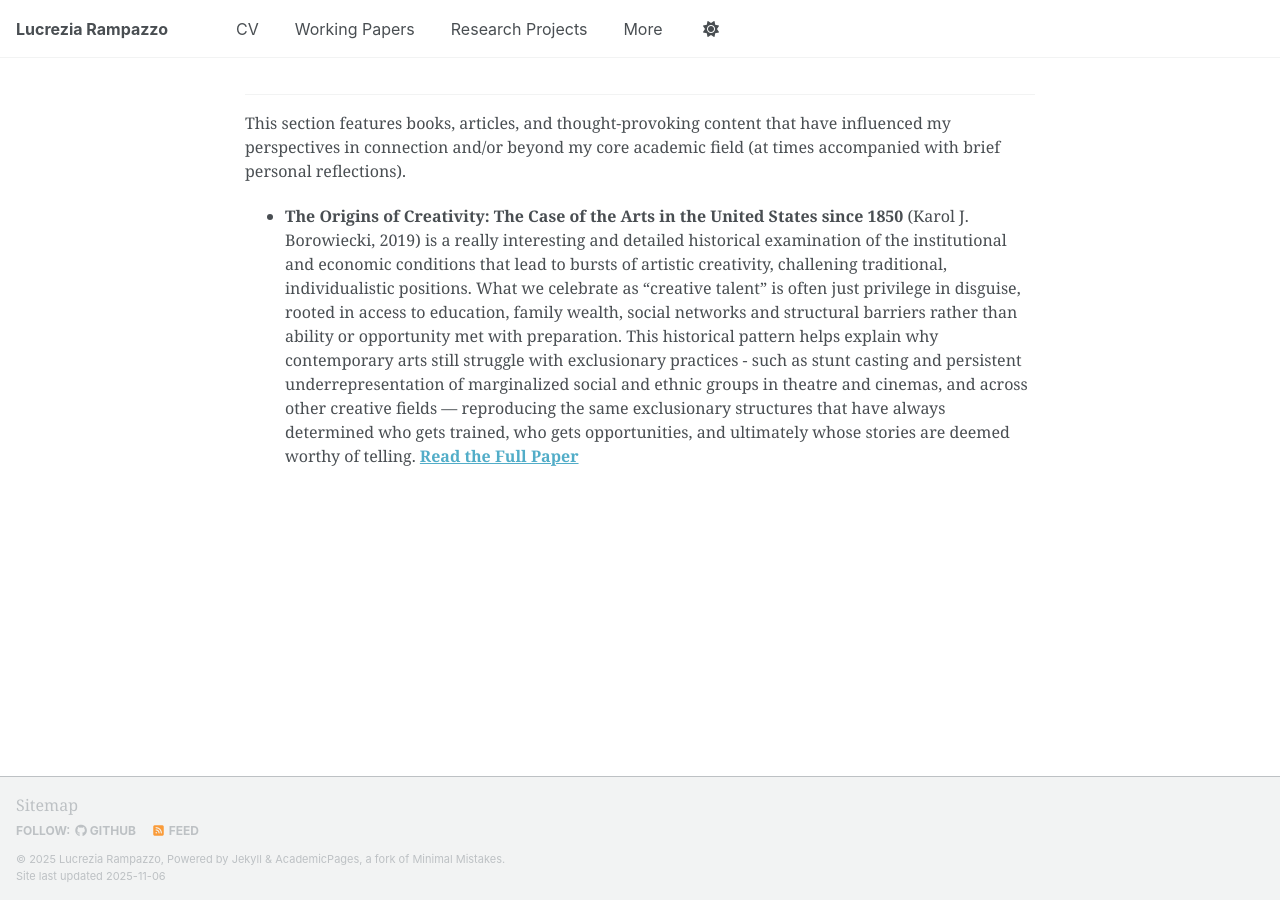
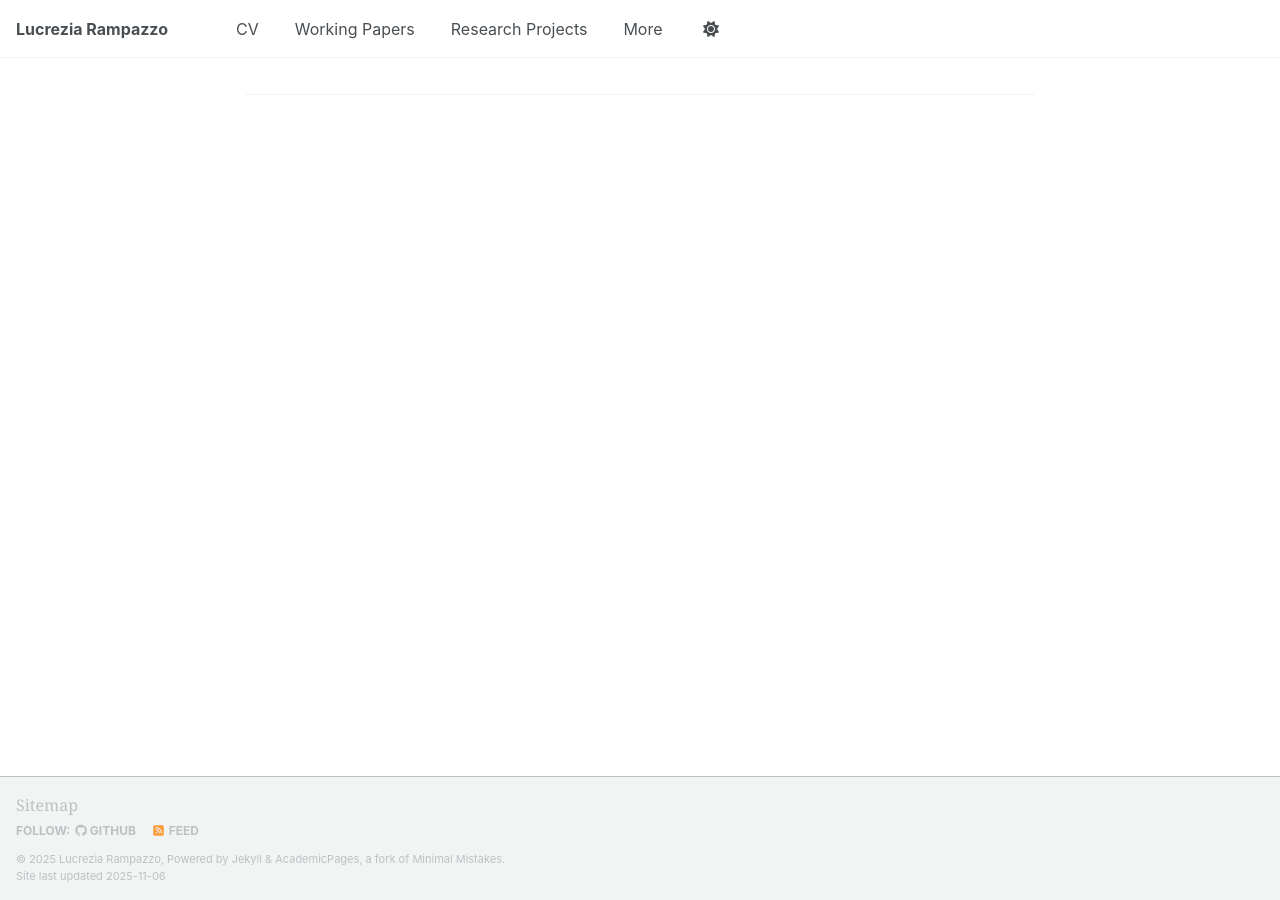
Before and after one commit to LucreziaRampazzo/lucreziarampazzo.github.io, a Jekyll site: the page built from _pages/more.md, in a window 1280 px wide. Built offline with Jekyll 4.4.1, drawn with Linux system fonts in a browser that asks for light colours; a script that is not in the unit is left out.

Commit message:
Update more.md

```diff
--- a/_pages/more.md
+++ b/_pages/more.md
@@ -7,6 +7,3 @@ description: "A section dedicated to stimulating reads, personal reflections, an
 
 
 ---
-This section features books, articles, and thought-provoking content that have influenced my perspectives in connection and/or beyond my core academic field (at times accompanied with brief personal reflections).
-
-* **The Origins of Creativity: The Case of the Arts in the United States since 1850** (Karol J. Borowiecki, 2019) is a really interesting and detailed historical examination of the institutional and economic conditions that lead to bursts of artistic creativity, challening traditional, individualistic positions. What we celebrate as "creative talent" is often just privilege in disguise, rooted in access to education, family wealth, social networks and structural barriers rather than ability or opportunity met with preparation. This historical pattern helps explain why contemporary arts still struggle with exclusionary practices - such as stunt casting and persistent underrepresentation of marginalized social and ethnic groups in theatre and cinemas, and across other creative fields — reproducing the same exclusionary structures that have always determined who gets trained, who gets opportunities, and ultimately whose stories are deemed worthy of telling. [**Read the Full Paper**](https://papers.ssrn.com/sol3/papers.cfm?abstract_id=3465590)
```
